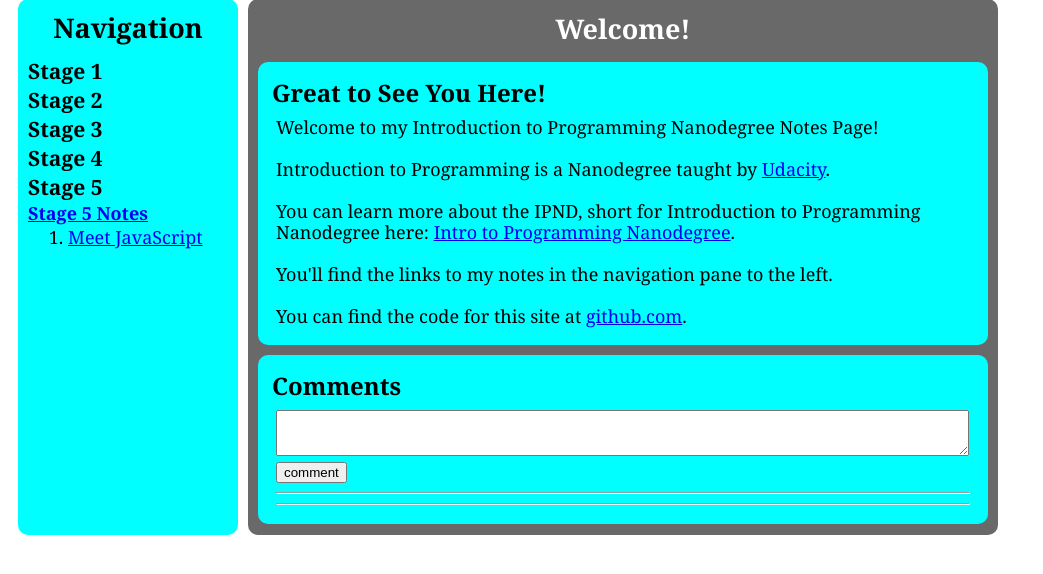
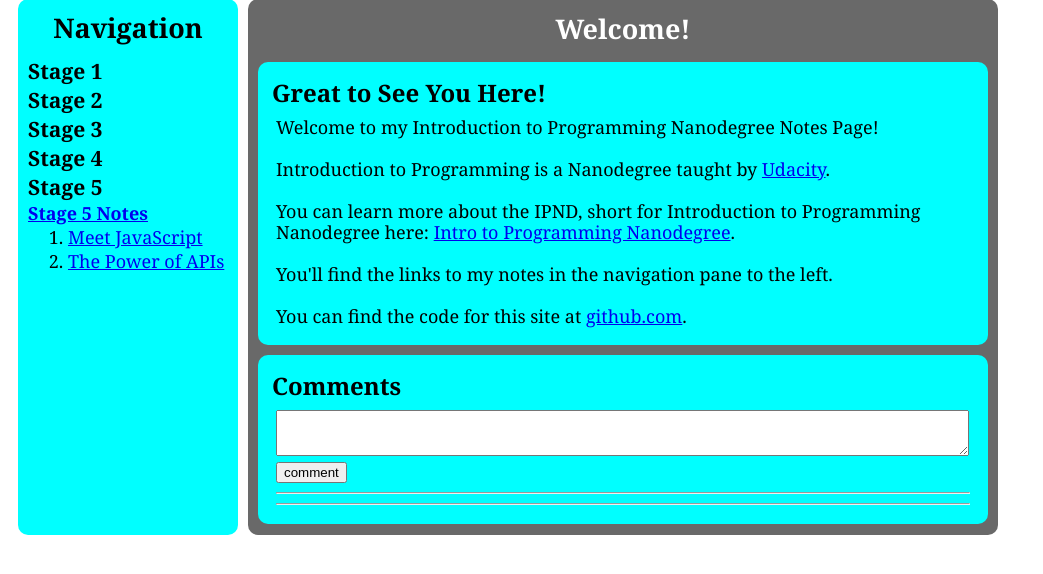
Before and after one commit to lacyjpr/ipnd-stage-five, a Python web app: template templates/IPND_notes.html in a window 1280 px wide, after a click on "Stage 5". Shown: the part 90-664 px from the top of the page, without its empty margins (0-1043 px from the left). Run offline with Jinja, Linux system fonts and the light colour scheme; the template is opened without the code that fills it, so the values that code supplies are empty; some libraries are stand-ins or nearby versions.

Commit message:
Add nav entry for 5.2

```diff
--- a/templates/IPND_notes.html
+++ b/templates/IPND_notes.html
@@ -63,6 +63,7 @@
 			<a target="_blank" href="/stage5"><strong>Stage 5 Notes</strong></a>
 				<ol>
 					<li><a target="_blank" href="/stage5#stage-5-1">Meet JavaScript</a></li>
+					<li><a target="_blank" href="/stage5#stage-5-2">The Power of APIs</a></li>
 				</ol>
 			</div>
 		</div><!--accordion div-->
```
